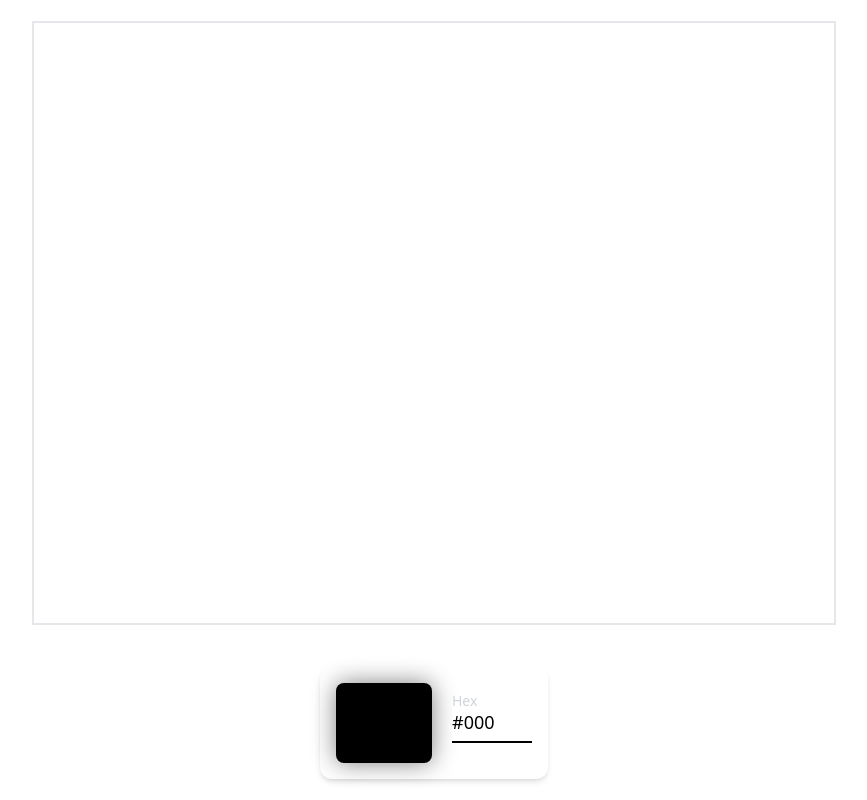
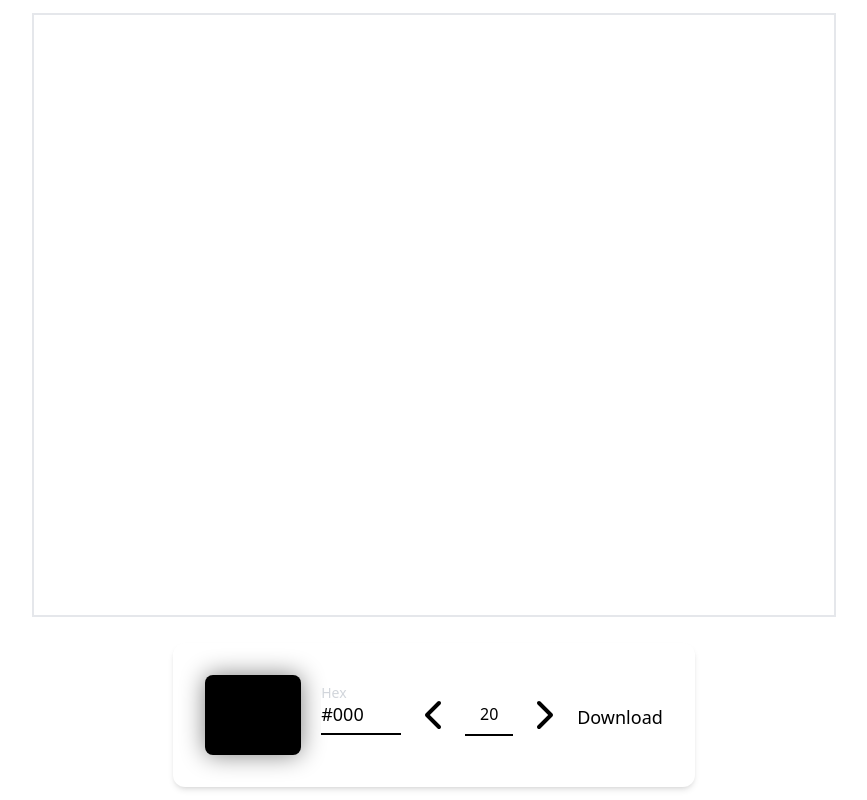
Before and after one commit to thisStorageIsMine/paint-brush, a Next.js app: page / in a window 1280 px wide. Shown: the whole page, without its empty margins (206-1073 px from the left). Built offline with nearby package versions, Linux system fonts and the light colour scheme.

Commit message:
ришат рафикович был бы доволен

```diff
--- /dev/null
+++ b/app/context.ts
@@ -0,0 +1,20 @@
+import { Dispatch, SetStateAction, createContext } from "react";
+
+
+export interface IBrushContextInterface {
+    brush: {
+        color: string;
+        size: number;
+    };
+    setBrush: React.Dispatch<React.SetStateAction<{ color: string; size: number; }>>;
+}
+
+const initialContext: IBrushContextInterface = {
+    brush: {
+        color: '#000',
+        size: 20,
+    },
+    setBrush: () => { }
+}
+
+export const BrushContext = createContext(initialContext)
--- a/app/page.tsx
+++ b/app/page.tsx
@@ -1,27 +1,24 @@
 'use client'
+import React, { useEffect, useRef, useState } from "react"
+import { Brush, ColorPicker, ControlsPanel } from '../components'
+import { BrushContext } from "./context"
+import cn from 'classnames'
+
+const Canvas = () => {
+  const [brush, setBrush] = useState({ color: '#000', size: 20 })
 
 
-import React, { useEffect, useRef, useState} from "react"
-import { Brush, ControlsPanel, ColorPicker } from '../components'
-import cn from 'classnames'
+  function resizeBrush(e: KeyboardEvent) {
+    if (e.code === "BracketLeft") {
+      if (brush.size - 4 <= 4) return
+
+      let nextSize = brush.size - 4
+      setBrush({ ...brush, size: nextSize })
+
+    } else if (e.code === "BracketRight") {
 
 
-
-
-
-const Canvas = ()  => {
-
-  const [brushColor, setBrushColor] = useState<string>('#000')
-  const [brushSize, setBrushSize] = useState<number>(20);
-
-  function resizeBrush(e: KeyboardEvent) {
-    if(e.code === "BracketLeft") {
-        if(brushSize - 4 <= 4) return
-
-        setBrushSize(brushSize - 4)
-
-    } else if (e.code === "BracketRight") {
-        setBrushSize(brushSize + 4)
+      setBrush({ ...brush, size: brush.size + 4 })
     }
   }
 
@@ -29,7 +26,7 @@ const Canvas = ()  => {
     window.addEventListener("keydown", resizeBrush);
 
     return () => window.removeEventListener("keydown", resizeBrush);
-  }, [brushSize])
+  }, [brush])
 
   const [isMouseDown, setIsMouseDown] = useState<boolean>(false),
     canvasRef = useRef<HTMLCanvasElement>(null);
@@ -37,18 +34,18 @@ const Canvas = ()  => {
 
   let ctx: undefined | null | CanvasRenderingContext2D = (canvasRef.current) ? canvasRef.current.getContext("2d") : null;
 
-  if(ctx) {
+  if (ctx) {
     ctx.strokeStyle = "#212121"
     ctx.lineCap = "round"
     ctx.lineJoin = 'round'
-    ctx.strokeStyle = brushColor
+    ctx.strokeStyle = brush.color
 
   }
 
   // Получаем координаты канваса
   const computePointInCanvas = (e: React.MouseEvent<HTMLCanvasElement> | React.MouseEvent<HTMLDivElement>) => {
     const canvas = canvasRef.current;
-      if(!canvas) return;
+    if (!canvas) return;
 
     const rect = canvas.getBoundingClientRect();
     const x = e.clientX - rect.x,
@@ -59,26 +56,26 @@ const Canvas = ()  => {
       y,
       top: 0,
       right: rect.width,
-          bottom: rect.bottom ,
+      bottom: rect.bottom,
       left: 0
     }
 
   }
 
   function handleMouseMove(e: React.MouseEvent<HTMLDivElement>): any {
-      if(!isMouseDown) return;
-      if(!ctx) return;
+    if (!isMouseDown) return;
+    if (!ctx) return;
 
     const coord = computePointInCanvas(e);
-      if(!coord) return
+    if (!coord) return
 
-      ctx.lineWidth = brushSize
+    ctx.lineWidth = brush.size
 
     ctx.lineTo(coord.x, coord.y)
     ctx.stroke()
 
 
-        if( coord.x < coord.left
+    if (coord.x < coord.left
       || coord.x > coord.right
       || coord.y < coord.top
       || coord.y > coord.bottom
@@ -89,15 +86,15 @@ const Canvas = ()  => {
 
 
 
-  const handleMouseDown = (e:React.MouseEvent<HTMLCanvasElement>) => {
+  const handleMouseDown = (e: React.MouseEvent<HTMLCanvasElement>) => {
     setIsMouseDown(!isMouseDown)
 
     const coord = computePointInCanvas(e);
 
-      if(!coord) return
-      if(!ctx) return
+    if (!coord) return
+    if (!ctx) return
 
-      ctx.lineWidth = brushSize;
+    ctx.lineWidth = brush.size;
 
     ctx.beginPath()
     ctx.moveTo(coord.x, coord.y)
@@ -109,15 +106,27 @@ const Canvas = ()  => {
   const handleMouseUp = () => {
     setIsMouseDown(false)
 
-      if(!ctx) return;
+    if (!ctx) return;
 
     ctx.closePath()
   };
 
+  function saveImage() {
+    if (!canvasRef.current) return;
 
+    const img = canvasRef.current.toDataURL('png');
+    const a = document.createElement('a');
+    a.href = img;
+    a.download = "image.png";
+    a.click();
+    a.remove()
+  }
 
 
   return (
+
+    <BrushContext.Provider value={{ brush, setBrush }}>
+
       <div className="w-full min-h-screen grid place-items-center justify-items-center"
         onMouseMove={handleMouseMove} // Вот он
 
@@ -131,9 +140,10 @@ const Canvas = ()  => {
           height={600}
         >
         </canvas>
-          <ColorPicker value={brushColor} setValue={setBrushColor}></ColorPicker>
-         <Brush size={brushSize} className="hidden peer-hover/canvas:block"></Brush>
+        <ControlsPanel onBtnClick={saveImage}></ControlsPanel>
+        <Brush className="hidden peer-hover/canvas:block"></Brush>
       </div>
+    </BrushContext.Provider>
   )
 }
 
--- a/components/Brush/Brush.props.ts
+++ b/components/Brush/Brush.props.ts
@@ -1,6 +1,5 @@
-import  { DetailedHTMLProps, HTMLAttributes, } from "react"
+import { DetailedHTMLProps, HTMLAttributes, } from "react"
 
 
 export interface BrushProps extends DetailedHTMLProps<HTMLAttributes<HTMLSpanElement>, HTMLSpanElement> {
-    size: number
 }
--- a/components/Brush/Brush.tsx
+++ b/components/Brush/Brush.tsx
@@ -1,10 +1,12 @@
 'use client'
 
-import { useEffect, useRef } from "react";
+import { useEffect, useRef, useContext } from "react";
 import { BrushProps } from "./Brush.props"
+import { BrushContext } from "@/app/context";
 import cn from 'classnames';
 
-const Brush = ({size, className, ...props}: BrushProps) => {
+const Brush = ({ className, ...props }: BrushProps) => {
+    const { brush } = useContext(BrushContext)
 
     const brushRef = useRef<HTMLSpanElement>(null);
 
@@ -14,8 +16,8 @@ const Brush = ({size, className, ...props}: BrushProps) => {
         return () => window.removeEventListener("mousemove", brushHandleMouseMove)
     }, [])
 
-    function brushHandleMouseMove({clientX: x, clientY: y}: MouseEvent) {
-        if(!brushRef.current) return
+    function brushHandleMouseMove({ clientX: x, clientY: y }: MouseEvent) {
+        if (!brushRef.current) return
 
         // brushRef.current.style.transform = `translate(${x}px, ${y}px)`;
         brushRef.current.style.top = `${y}px`;
@@ -29,7 +31,7 @@ const Brush = ({size, className, ...props}: BrushProps) => {
         <span
             ref={brushRef}
             className={cn(`absolute left-0 top-0 pointer-events-none border-2 rounded-full aspect-square -translate-x-1/2 -translate-y-1/2`, className)}
-            style={{width: `${size+ 6}px`}}
+            style={{ width: `${brush.size + 6}px` }}
             {...props}
         >
 
--- /dev/null
+++ b/components/BrushSizeInput/BrushSizeInput.tsx
@@ -0,0 +1,36 @@
+import { BrushContext } from "@/app/context"
+import { useContext } from "react"
+
+
+const BrushSizeInput = () => {
+    const { brush, setBrush } = useContext(BrushContext)
+
+    function handleChange(e: React.FormEvent<HTMLInputElement>) {
+        if (/\D/.test(String(brush.size))) return;
+
+        setBrush({ ...brush, size: +e.currentTarget.value })
+    }
+
+    function handleClick(n: number) {
+        setBrush({ ...brush, size: brush.size + n })
+    }
+
+    return (
+        <div className="flex gap-3 items-center">
+            <button className="p-2 grid place-items-center  aspect-square" onClick={() => handleClick(-4)} title="press [">
+                <svg width='20px' xmlns="http://www.w3.org/2000/svg" viewBox="0 0 320 512"><path d="M9.4 233.4c-12.5 12.5-12.5 32.8 0 45.3l192 192c12.5 12.5 32.8 12.5 45.3 0s12.5-32.8 0-45.3L77.3 256 246.6 86.6c12.5-12.5 12.5-32.8 0-45.3s-32.8-12.5-45.3 0l-192 192z" /></svg>
+            </button>
+
+            <input
+                className="p-2 flex text-center items-center border-b-2 border-b-black w-12"
+                value={brush.size}
+                onChange={handleChange} />
+
+            <button className="p-2 grid place-items-center aspect-square" onClick={() => handleClick(4)} title="press ]">
+                <svg width='20px' xmlns="http://www.w3.org/2000/svg" viewBox="0 0 320 512"><path d="M310.6 233.4c12.5 12.5 12.5 32.8 0 45.3l-192 192c-12.5 12.5-32.8 12.5-45.3 0s-12.5-32.8 0-45.3L242.7 256 73.4 86.6c-12.5-12.5-12.5-32.8 0-45.3s32.8-12.5 45.3 0l192 192z" /></svg>
+            </button>
+        </div>
+    )
+}
+
+export { BrushSizeInput }
--- a/components/ColorPicker/ColorPicker.props.ts
+++ b/components/ColorPicker/ColorPicker.props.ts
@@ -2,6 +2,4 @@ import { DetailedHTMLProps, Dispatch, HTMLAttributes, SetStateAction } from "rea
 
 
 export interface ColorPickerProps extends DetailedHTMLProps<HTMLAttributes<HTMLDivElement>, HTMLDivElement> {
-    value: string; // Это будет state
-    setValue: Dispatch<SetStateAction<string>>; // Это будет setState
 }
--- a/components/ColorPicker/ColorPicker.tsx
+++ b/components/ColorPicker/ColorPicker.tsx
@@ -1,16 +1,15 @@
 'use client'
 
-import { ChangeEvent, useState } from "react";
+import { ChangeEvent, useState, useContext } from "react";
 import { ColorPickerProps } from "./ColorPicker.props";
+import { BrushContext } from "@/app/context";
 import cn from 'classnames';
 
-const ColorPicker = ({ value='#000000', setValue ,className, ...props}: ColorPickerProps) => {
-
-    // const [color, setColor] = useState<string>(value);
-
+const ColorPicker = ({ className, ...props }: ColorPickerProps) => {
+    const { brush, setBrush } = useContext(BrushContext)
 
     const classes = {
-        base: "flex justify-center items-center rounded-xl p-4 bg-white shadow-md",
+        base: "flex justify-center items-center rounded-xl p-4 ",
         input: 'w-0 h-0 opacity-0',
         label: 'w-24 h-20 block rounded-xl relative',
         color: 'h-full rounded-lg',
@@ -20,25 +19,23 @@ const ColorPicker = ({ value='#000000', setValue ,className, ...props}: ColorPic
 
     function handleChange(e: ChangeEvent<HTMLInputElement>) {
         const text = e.currentTarget.value
-        setValue(text);
-        // setColor(text);
+        setBrush({ ...brush, color: text });
 
     }
 
     function isValidHex(e: React.FocusEvent<HTMLInputElement>) {
         const text = e.currentTarget.value;
-        if(!/^#([A-Fa-f0-9]{6}|[A-Fa-f0-9]{3})$/.test(text))  {
-            e.currentTarget.value = value;
+        if (!/^#([A-Fa-f0-9]{6}|[A-Fa-f0-9]{3})$/.test(text)) {
+            e.currentTarget.value = brush.color;
             return;
         };
 
-        setValue(text);
-        // setColor(text);
+        setBrush({ ...brush, color: text });
 
     }
 
     const pickerId = `color-picker`,
-          hexPickerID = `hex-picker`;
+        hexPickerID = `hex-picker`;
 
     return (
         <section className={cn(classes.base, className)}
@@ -47,13 +44,13 @@ const ColorPicker = ({ value='#000000', setValue ,className, ...props}: ColorPic
             <input onChange={handleChange} type="color" name="" id={pickerId} className={classes.input} />
 
             <label htmlFor={pickerId} className={classes.label}>
-                <div className={classes.color} style={{backgroundColor: value}} ></div>
-                <div className={classes.blur} style={{backgroundColor: value}}></div>
+                <div className={classes.color} style={{ backgroundColor: brush.color }} ></div>
+                <div className={classes.blur} style={{ backgroundColor: brush.color }}></div>
             </label>
 
-            <section className="relative pl-5" key={value}>
+            <section className="relative pl-5" key={brush.color}>
                 <div className="absolute -top-3 left-5 text-sm text-gray-300">Hex</div>
-                <input className={classes.hexInput} type="text" onBlur={(e) => isValidHex(e)} id={hexPickerID} defaultValue={value} style={{borderColor: value}} />
+                <input className={classes.hexInput} type="text" onBlur={(e) => isValidHex(e)} id={hexPickerID} defaultValue={brush.color} style={{ borderColor: brush.color }} />
             </section>
         </section>
     )
--- a/components/ControlsPanel/ControlsPanel.props.ts
+++ b/components/ControlsPanel/ControlsPanel.props.ts
@@ -1,6 +1,6 @@
-import { DetailedHTMLProps, HTMLAttributes } from "react";
+import { DetailedHTMLProps, Dispatch, HTMLAttributes, SetStateAction } from "react";
 
 
 export interface ControlsPanelProps extends DetailedHTMLProps<HTMLAttributes<HTMLDivElement>, HTMLDivElement> {
-
+    onBtnClick: () => void
 }
--- a/components/ControlsPanel/ControlsPanel.tsx
+++ b/components/ControlsPanel/ControlsPanel.tsx
@@ -1,15 +1,16 @@
 import { ControlsPanelProps } from './ControlsPanel.props';
-import {  MaterialPicker } from 'react-color';
-import { useState } from 'react';
-import cn from 'classnames';
+import { ColorPicker } from '../ColorPicker/ColorPicker';
+import { BrushSizeInput } from '../BrushSizeInput/BrushSizeInput';
+import { SaveImageButton } from '../SaveImageButton/SaveImageButton';
 
-const ControlsPanel = ({}: ControlsPanelProps) => {
-    const [color, setColor] = useState<string>('#000')
+const ControlsPanel = ({ onBtnClick }: ControlsPanelProps) => {
 
     return (
-        <div className='p-5'>
-            <MaterialPicker color={color} onChange={(e) => setColor(e.hex)} className='w-[110px] h-fit' />
-        </div>
+        <section className='flex p-4 justify-between items-center rounded-xl  bg-white shadow-md'>
+            <ColorPicker></ColorPicker>
+            <BrushSizeInput></BrushSizeInput>
+            <SaveImageButton onClick={onBtnClick}>Download</SaveImageButton>
+        </section>
     )
 }
 
--- /dev/null
+++ b/components/SaveImageButton/SaveImageButton.props.ts
@@ -0,0 +1,6 @@
+import { ReactNode } from "react";
+
+export interface ISaveImageButtonProps {
+    onClick: () => void;
+    children: ReactNode;
+}
--- /dev/null
+++ b/components/SaveImageButton/SaveImageButton.tsx
@@ -0,0 +1,15 @@
+import { ISaveImageButtonProps } from "./SaveImageButton.props"
+
+const SaveImageButton = ({ children, onClick }: ISaveImageButtonProps) => {
+
+    return (
+        <button
+            className={`h-14 p-4 text-lg relative hover:text-red-400 transition-all duration-300 z-20`}
+            onClick={onClick}
+        >
+            {children}
+        </button>
+    )
+}
+
+export { SaveImageButton }
--- a/components/index.ts
+++ b/components/index.ts
@@ -1,3 +1,4 @@
 export * from './Brush/Brush'
 export * from './ControlsPanel/ControlsPanel'
 export * from './ColorPicker/ColorPicker'
+export * from './BrushSizeInput/BrushSizeInput'
```
Also changed, not shown: 1 other file (tests, documents, lock files or other folders). Lines whose indentation alone changed are shown as unchanged.
